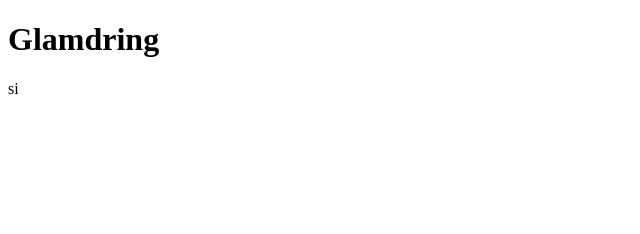
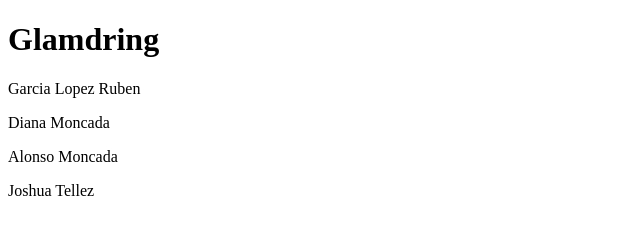
Before and after one commit to SmoreBit/5IM9, a plain HTML site: page glamdring.html in a window 1280 px wide. Shown: the whole page, without its empty margins (0-640 px from the left). Drawn offline with Linux system fonts and the light colour scheme.

Commit message:
isiajñlskfdjasñldfkjs

```diff
--- a/glamdring.html
+++ b/glamdring.html
@@ -5,6 +5,9 @@
 </head>
 <body>
 <h1> Glamdring </h1>
-<p>si<p>
+<p>Garcia Lopez Ruben</p>
+<p>Diana Moncada</p>
+<p>Alonso Moncada</p>
+<p>Joshua Tellez</p>
 </body>
 </html>
```
